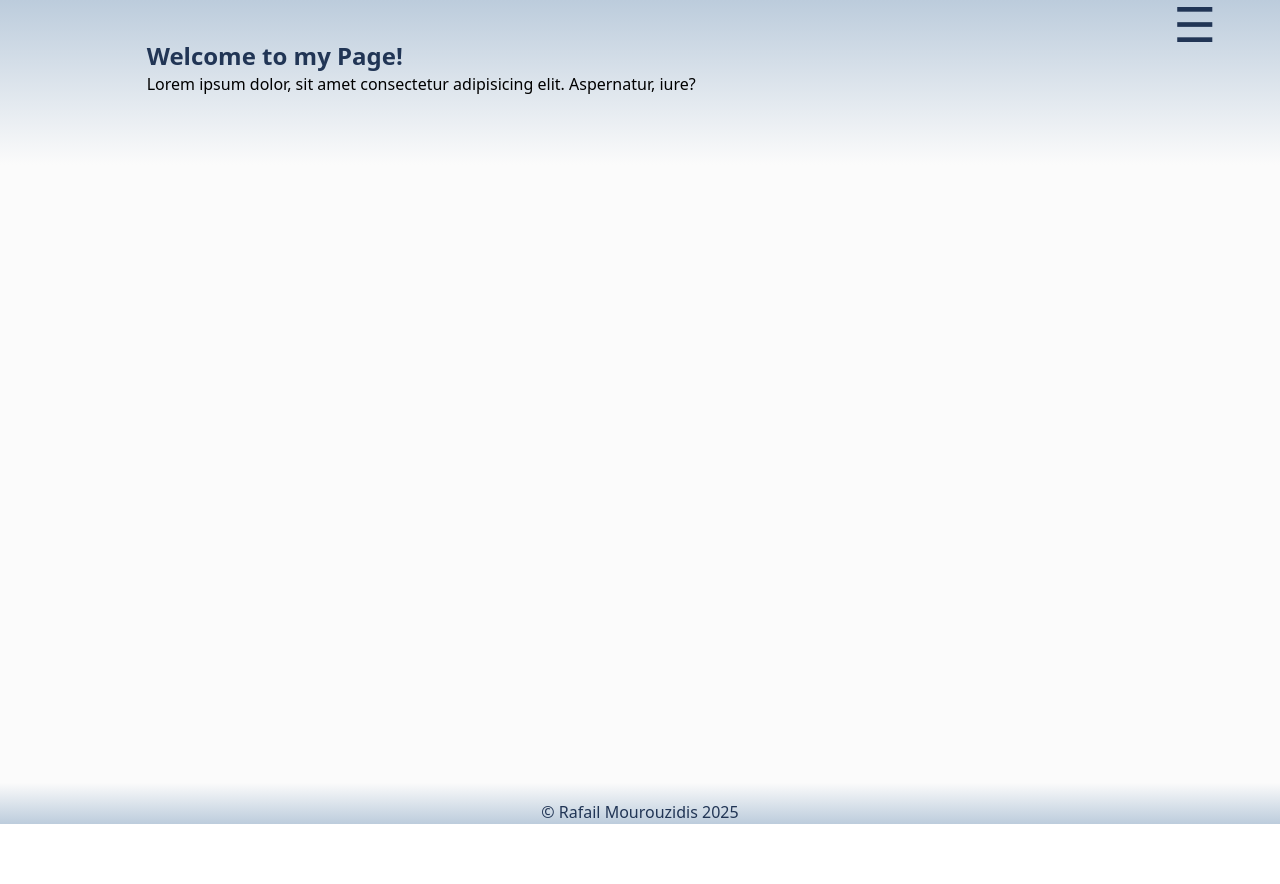
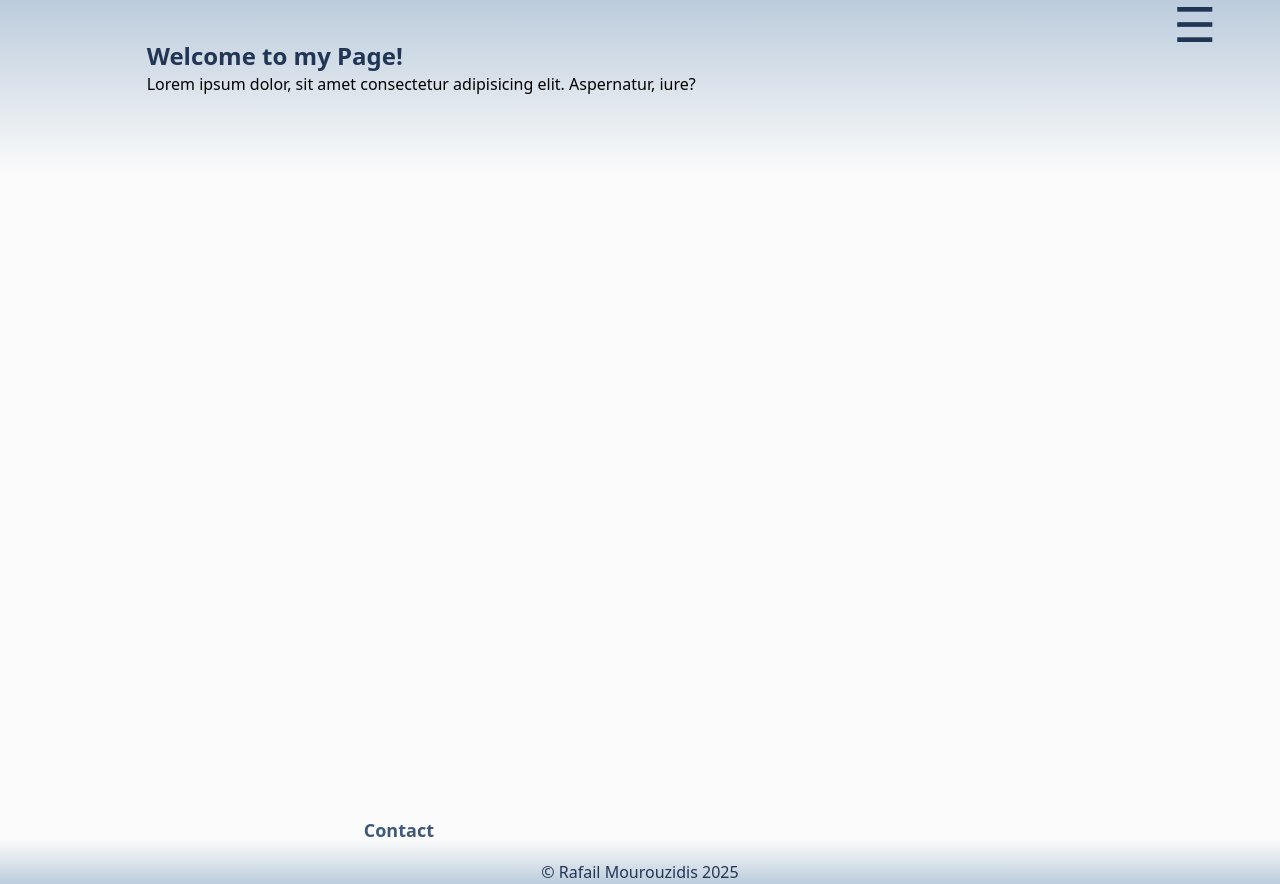
Before and after one commit to rafasmour/web-portfolio-2.0, a React (Vite) app: page / in a window 1280 px wide. Before the commit the page ends 824 px from the top, so only its background shows below. Built offline with nearby package versions, Linux system fonts and the light colour scheme; no server answers.

Commit message:
making footer added font-awesome kit

```diff
--- a/package.json
+++ b/package.json
@@ -11,6 +11,7 @@
   },
   "dependencies": {
     "@apollo/client": "^3.12.7",
+    "@fortawesome/fontawesome-svg-core": "^6.7.2",
     "graphql": "^16.10.0",
     "react": "^18.3.1",
     "react-dom": "^18.3.1",
--- a/src/Components/Layout/Footer.tsx
+++ b/src/Components/Layout/Footer.tsx
@@ -1,10 +1,18 @@
 import React from 'react'
+import SubTitle from '../Blocks/SubTitle'
 
 const Footer: React.FC = () => {
   return (
-    <footer>
-    <div>
-        <div></div>
+    <footer className="w-full">
+    <div className="flex flex-row justify-around p-4">
+        <div className="flex flex-col justify-between">
+           <SubTitle context="Contact"/>
+           <ul className="list-none">
+              <li></li>
+              <li></li>
+              <li></li>
+           </ul>
+        </div>
         <div></div>
     </div>
       <h2 className='text-center text-light-primary dark:text-dark-primary text-sm md:text-base'>&copy; Rafail Mourouzidis 2025</h2>
--- a/src/main.tsx
+++ b/src/main.tsx
@@ -7,7 +7,6 @@ import Projects from './Pages/Projects/Projects';
 import About from './Pages/About/About';
 import Contact from './Pages/Contact/Contact';
 import { createBrowserRouter, createRoutesFromElements, Route, RouterProvider } from 'react-router';
-import { ThemeProvider } from './context/ThemeContext';
 
 const router = createBrowserRouter(
   createRoutesFromElements(
@@ -22,8 +21,6 @@ const router = createBrowserRouter(
 
 createRoot(document.getElementById('root')!).render(
   <StrictMode>
-    <ThemeProvider>
-      <RouterProvider router={router} />
-    </ThemeProvider>
+    <RouterProvider router={router} />
   </StrictMode>
 )
```
Also changed, not shown: 1 other file (tests, documents, lock files or other folders).
